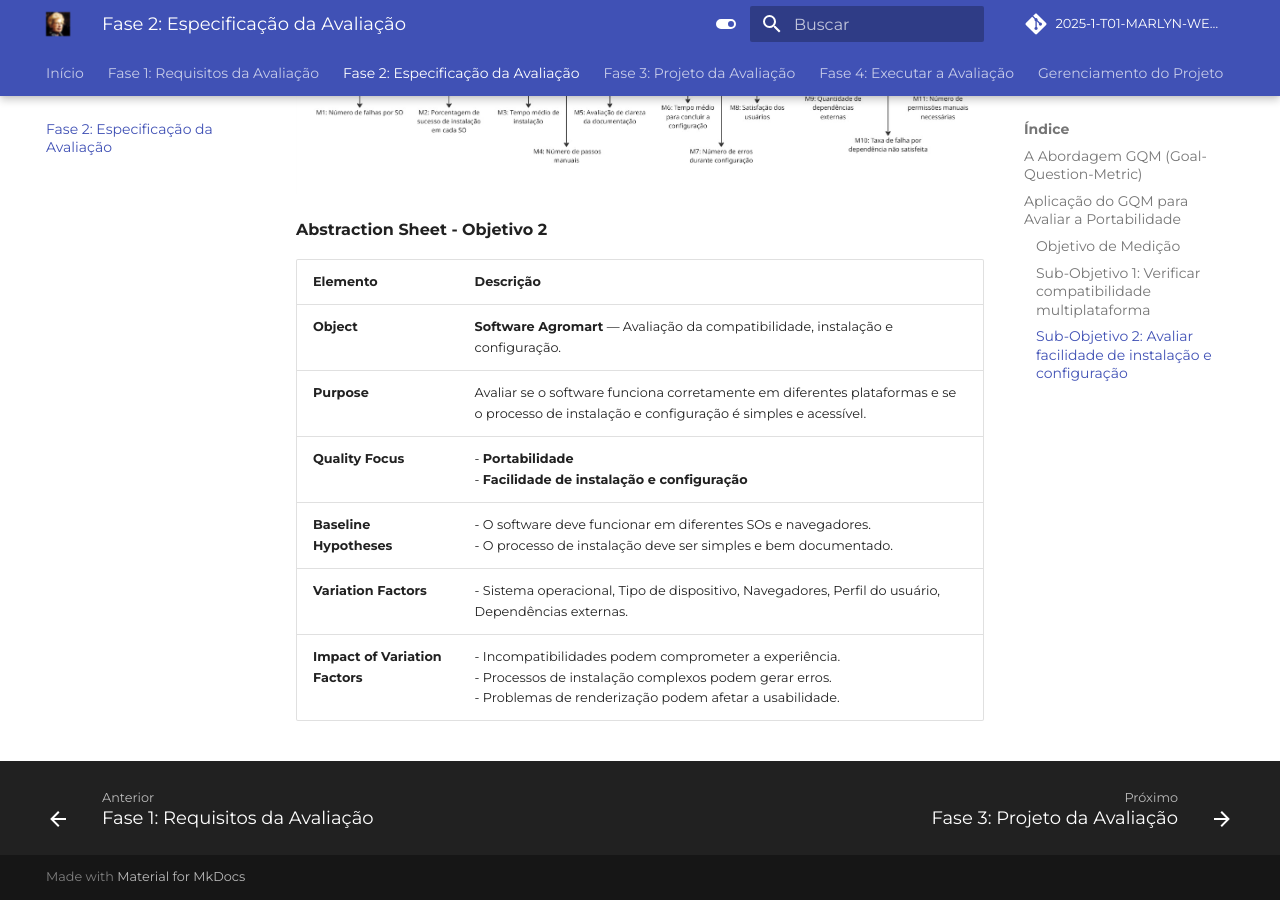
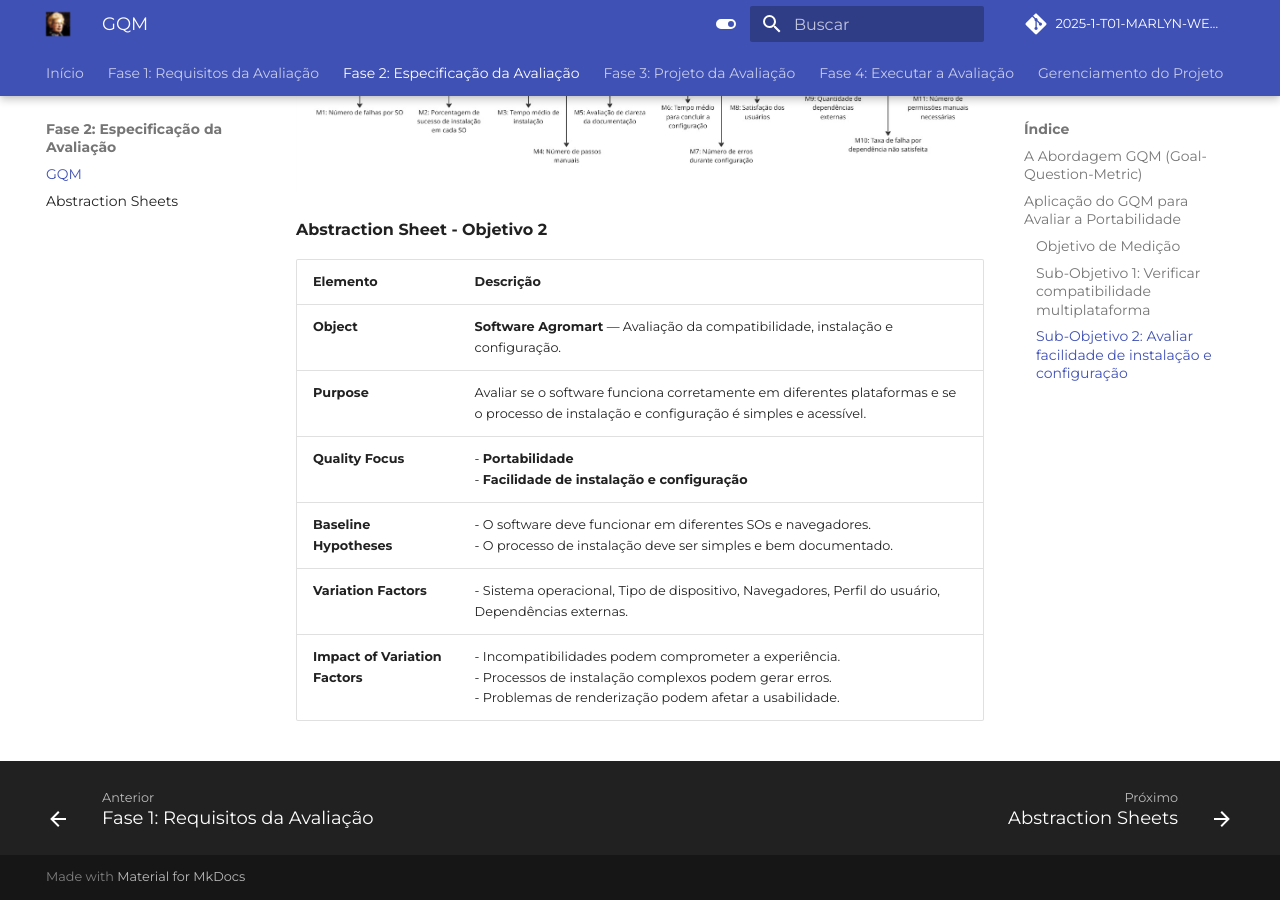
Before and after one commit to FCTE-Qualidade-de-Software-1/2025-1-T01-MARLYN-WESCOFF, an MkDocs documentation site: the page built from docs/fase2/fase2.md, in a window 1280 px wide and 900 px high, scrolled down 3494 px. Built offline with MkDocs 1.6.1 and Material for MkDocs 9.7.7, drawn with Linux system fonts in a browser that asks for light colours; comment, search, counter and statistics services are not loaded.

Commit message:
divisão em pastas

```diff
--- a/mkdocs.yml
+++ b/mkdocs.yml
@@ -44,7 +44,10 @@ markdown_extensions:
 nav:
   - 'Início': index.md
   - 'Fase 1: Requisitos da Avaliação': fase1.md
-  - 'Fase 2: Especificação da Avaliação': fase2.md
+  - 'Fase 2: Especificação da Avaliação':
+      - 'GQM': fase2/fase2.md
+      - 'Abstraction Sheets': fase2/abstraction.md
+
   - 'Fase 3: Projeto da Avaliação': fase3.md
   - 'Fase 4: Executar a Avaliação': fase4.md
   - Gerenciamento do Projeto:
```
Also changed, not shown: docs/fase1.md (+1 -1 lines), docs/fase2/abstraction.md (added, +22 -0 lines), docs/fase2/fase2.md (renamed from docs/fase2.md).
